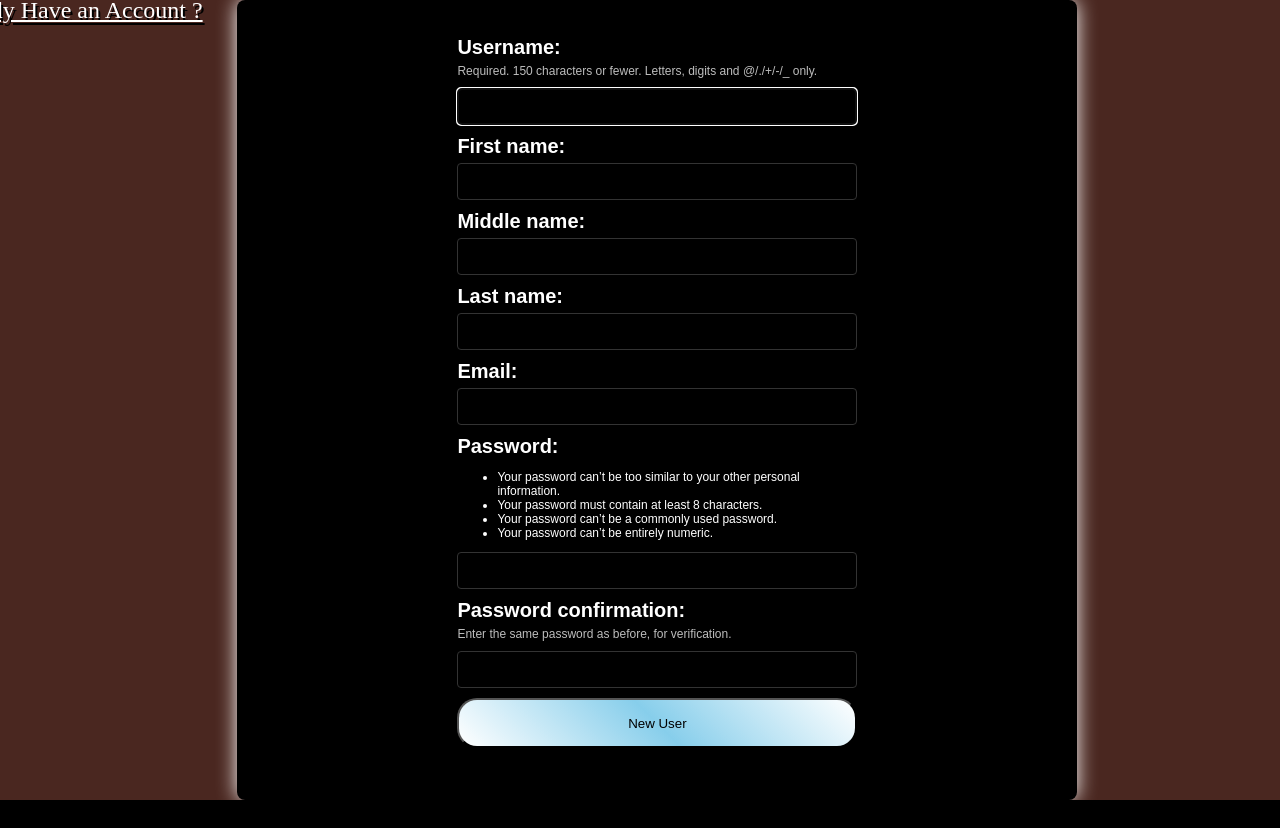
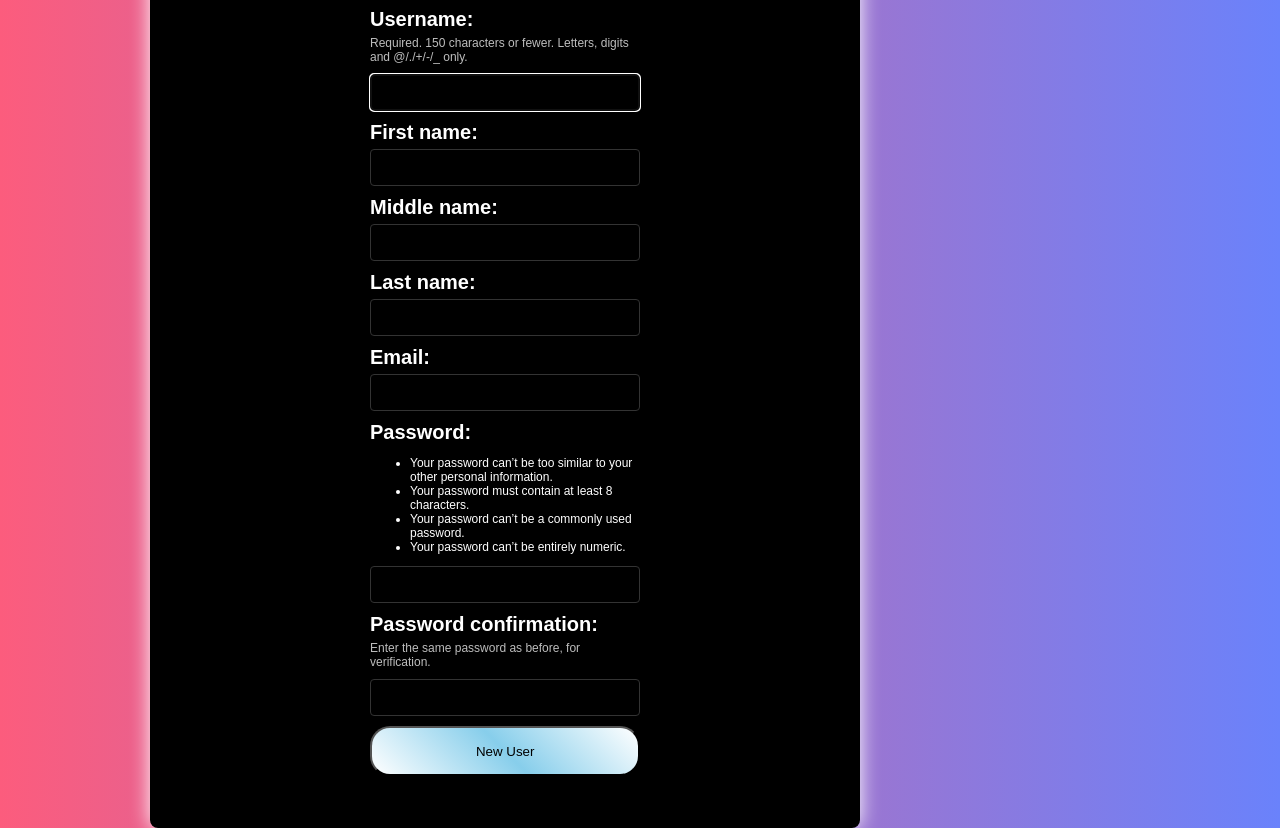
Before and after one commit to Wawayooo/DjangoSocialMedia, a Django app: page /signup/ in a window 1280 px wide. Before the commit the page ends 800 px from the top, so only its background shows below. Run offline with Django 5.2, Linux system fonts and the light colour scheme.

Commit message:
new design

```diff
--- a/Static/style/Signup.css
+++ b/Static/style/Signup.css
@@ -1,14 +1,14 @@
 body {
-  color: black;
-  font-family: Arial, sans-serif;
+  font-family: 'Arial', sans-serif;
+  background: linear-gradient(to right, #fc5c7d, #6a82fb);
+  color: #333;
   margin: 0;
   padding: 0;
   display: flex;
   justify-content: center;
   align-items: center;
   height: 100vh;
-  width: 100%;
-  background:  #4A2720;
+  width: 100vh;
 }
 
 *{
```
